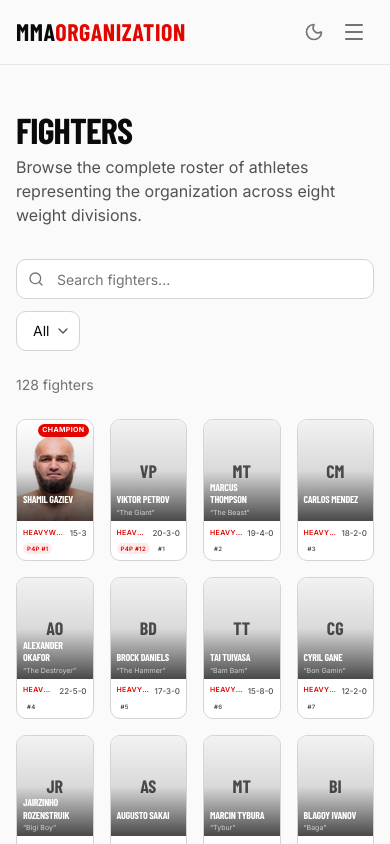
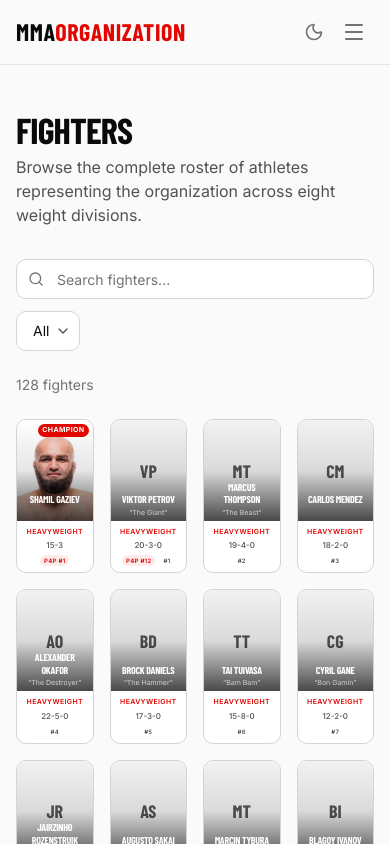
Before and after one commit to WhosMob/MMA-Organization, a Next.js app: page /fighters in a window 390 px wide. Shown: the top 844 px of the page. Built offline with nearby package versions, Linux system fonts and the light colour scheme.

Commit message:
fixing some mobile view bugs

```diff
--- a/components/fighters/fighter-card.tsx
+++ b/components/fighters/fighter-card.tsx
@@ -32,7 +32,7 @@ function FighterCard({ fighter }: { fighter: MockFighter }) {
           </span>
         )}
 
-        <div className="absolute bottom-0 left-0 right-0 p-1.5 sm:p-3 lg:p-4">
+        <div className="absolute bottom-0 left-0 right-0 p-1.5 sm:p-3 lg:p-4 text-center sm:text-left">
           <h3 className="font-heading text-[10px] sm:text-sm lg:text-lg xl:text-xl font-bold uppercase tracking-tight leading-tight text-white">
             {fighter.name}
           </h3>
@@ -43,7 +43,7 @@ function FighterCard({ fighter }: { fighter: MockFighter }) {
       </div>
 
       <div className="p-1.5 sm:p-3 lg:p-4 space-y-1 sm:space-y-2">
-        <div className="flex items-center justify-between gap-1">
+        <div className="flex flex-col items-center sm:flex-row sm:items-center sm:justify-between gap-0.5 sm:gap-1">
           <span className="text-[7px] sm:text-[10px] lg:text-xs font-semibold uppercase tracking-wider text-accent-primary truncate">
             {fighter.weightClass}
           </span>
@@ -52,7 +52,7 @@ function FighterCard({ fighter }: { fighter: MockFighter }) {
           </span>
         </div>
 
-        <div className="flex items-center gap-1 sm:gap-2 flex-wrap">
+        <div className="flex items-center justify-center sm:justify-start gap-1 sm:gap-2 flex-wrap">
           {fighter.rankings.p4p !== null && (
             <span className="inline-flex items-center gap-1 rounded-md bg-accent-primary-dim px-1 py-px sm:px-1.5 sm:py-0.5 text-[6px] sm:text-[8px] lg:text-[10px] font-semibold uppercase tracking-wider text-accent-primary">
               P4P #{fighter.rankings.p4p}
```
Also changed, not shown: context/progress-tracker.md (+2 -0 lines).
